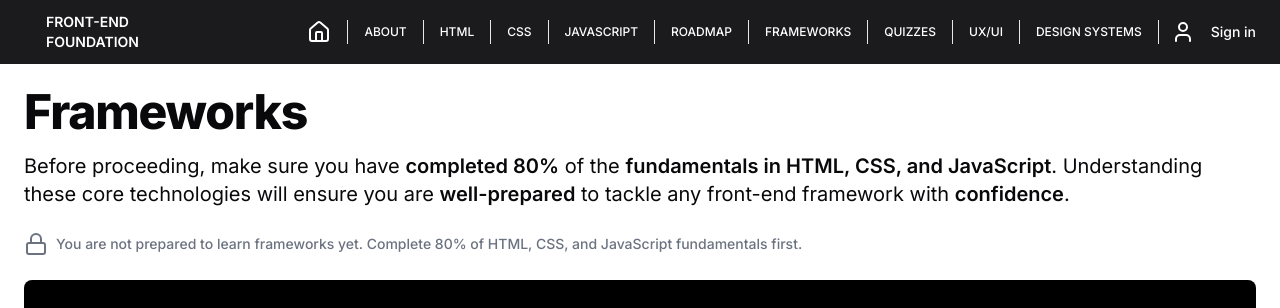
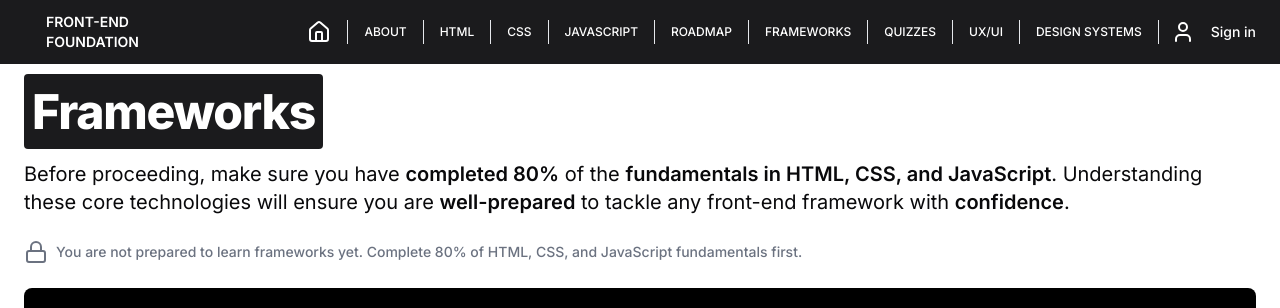
Before and after one commit to marcelotc/front-end-foundation, a Next.js app: page /learning/frameworks in a window 1280 px wide. Shown: the top 308 px of the page. Built offline with nearby package versions, Linux system fonts and the light colour scheme; no server answers; the database is empty; what tailwindcss-animated would draw is missing.

Commit message:
added stylish titles background

```diff
--- a/src/app/(home)/page.tsx
+++ b/src/app/(home)/page.tsx
@@ -16,7 +16,7 @@ export default function Home() {
 
     return (
         <section className="flex flex-col">
-            <main className="flex-1 px-4 md:px-6 mt-32">
+            <main className="flex-1 px-4 md:px-6 mt-10">
                 <div className="flex flex-col md:flex-row justify-between gap-8">
                     <div className="space-y-4">
                         <div>
--- a/src/app/learning/frameworks/page.tsx
+++ b/src/app/learning/frameworks/page.tsx
@@ -60,14 +60,16 @@ export default function Frameworks() {
 
     return (
         <section className="flex flex-col p-4 md:p-6">
-            <Typography variant="h1">Frameworks</Typography>
-            <Typography variant="extraLargeText" className="mt-4">
+            <Typography variant="h1">
+                <span className='bg-[#1b1b1d] text-white p-2 rounded-sm'>Frameworks</span>
+            </Typography>
+            <Typography variant="extraLargeText" className="my-6">
                 Before proceeding, make sure you have <span className="font-semibold">completed 80%</span> of the <span className="font-semibold">fundamentals in HTML, CSS, and JavaScript</span>.
                 Understanding these core technologies will ensure you are <span className="font-semibold">well-prepared</span> to tackle any front-end framework with <span className="font-semibold">confidence</span>.
             </Typography>
 
             {isNotPrepared && (
-                <div className="mt-6 flex items-center space-x-2">
+                <div className="flex items-center space-x-2">
                     <LockIcon className="h-6 w-6 text-gray-500" />
                     <Typography variant="smallText" className="text-gray-500">
                         You are not prepared to learn frameworks yet. Complete 80% of HTML, CSS, and JavaScript fundamentals first.
--- a/src/app/quiz/[technology]/page.tsx
+++ b/src/app/quiz/[technology]/page.tsx
@@ -95,7 +95,7 @@ export default function QuizPage({ params }: QuizPageProps) {
             <div className='flex justify-between'>
                 <CircleArrowLeft size={40} onClick={() => router.push('/quiz')} className='cursor-pointer' />
                 <Typography variant="extra3LargeText" className="text-center mb-6">
-                    Quizzes on {technology}
+                    <span className='bg-[#1b1b1d] text-white p-2 rounded-sm'>Quizzes on {technology}</span>
                 </Typography>
                 <div></div>
             </div>
--- a/src/app/quiz/page.tsx
+++ b/src/app/quiz/page.tsx
@@ -14,9 +14,9 @@ export default function QuizMainPage() {
   };
 
   return (
-    <section className="flex flex-col h-full font-bold items-center mt-20">
-    <Typography variant="extra3LargeText" className="mb-4">
-        Select a Technology to Start
+    <section className="flex flex-col h-full font-bold items-center mt-10">
+      <Typography variant="extra3LargeText" className="mb-8">
+        <span className='bg-[#1b1b1d] text-white p-2 rounded-sm'>Select a Technology to Start</span>
       </Typography>
       <div className="flex justify-center gap-6">
         {technologies.map((tech, index) => (
```
Lines whose indentation alone changed are shown as unchanged.
